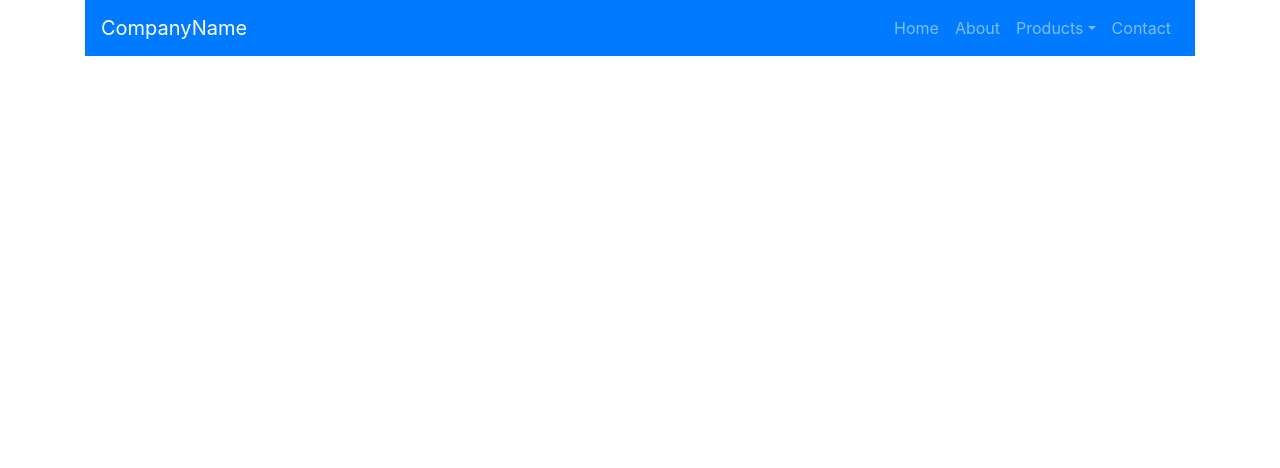
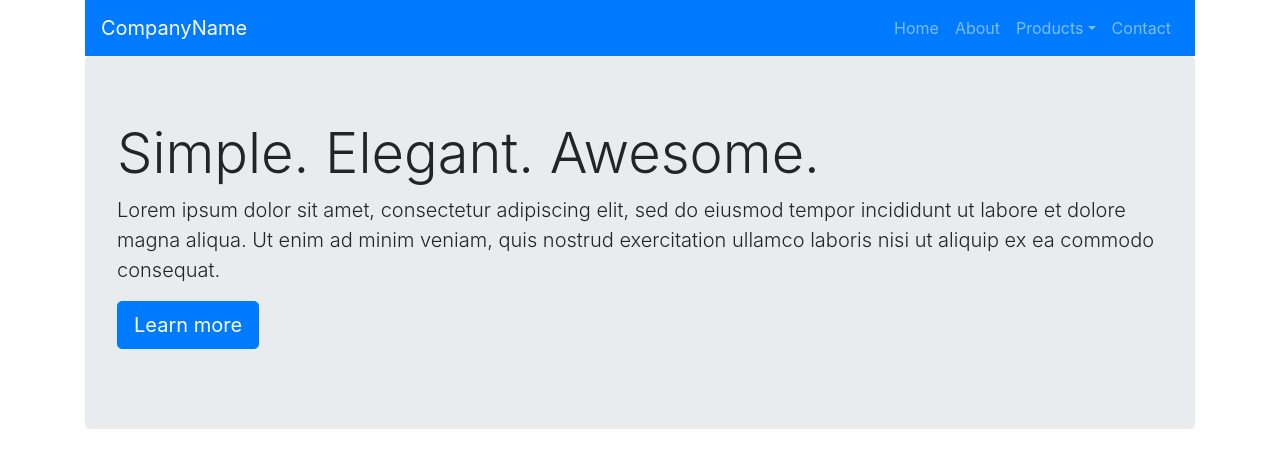
Before and after one commit to valsui/bs4_tutorial, a website: page src/index.html in a window 1280 px wide. Drawn offline with Linux system fonts and the light colour scheme.

Commit message:
add jumnbotron

```diff
--- a/src/index.html
+++ b/src/index.html
@@ -43,6 +43,16 @@
                 </ul>
             </div>
         </nav>
+
+        <div class="jumbotron">
+            <h1 class="display-4">Simple. Elegant. Awesome.</h1>
+            <p class="lead">Lorem ipsum dolor sit amet, consectetur adipiscing elit, sed do eiusmod tempor incididunt ut labore et dolore magna aliqua.
+                Ut enim ad minim veniam, quis nostrud exercitation ullamco laboris nisi ut aliquip ex ea commodo consequat. </p>
+
+            <p class="lead">
+                <a class="btn btn-primary btn-lg" href="#" role="button">Learn more</a>
+            </p>
+        </div>
     </div>
     <script src="/js/jquery.min.js"></script>
     <script src="/js/popper.min.js"></script>
```
